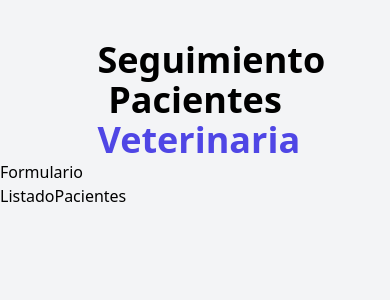
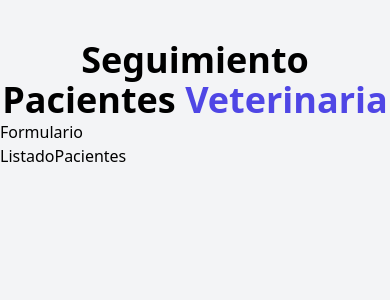
Before and after one commit to joseangvas/citas-react, a React (Vite) app: page / in a window 390 px wide. Shown: the top 300 px of the page. Built offline with nearby package versions, Linux system fonts and the light colour scheme.

Commit message:
Diseñar Titulo de Formulario

```diff
--- a/src/components/Header.jsx
+++ b/src/components/Header.jsx
@@ -2,12 +2,10 @@
 
 
   return (
-    <>
-      <h1 className="font-black text-4xl text-center w-1/2 mx-auto">
-        Seguimiento Pacientes {''}
+      <h1 className="font-black text-4xl text-center md:w-2/3 mx-auto">
+        Seguimiento Pacientes {""}
         <span className="text-indigo-600">Veterinaria</span>
       </h1>
-    </>
   )
 }
 
```
